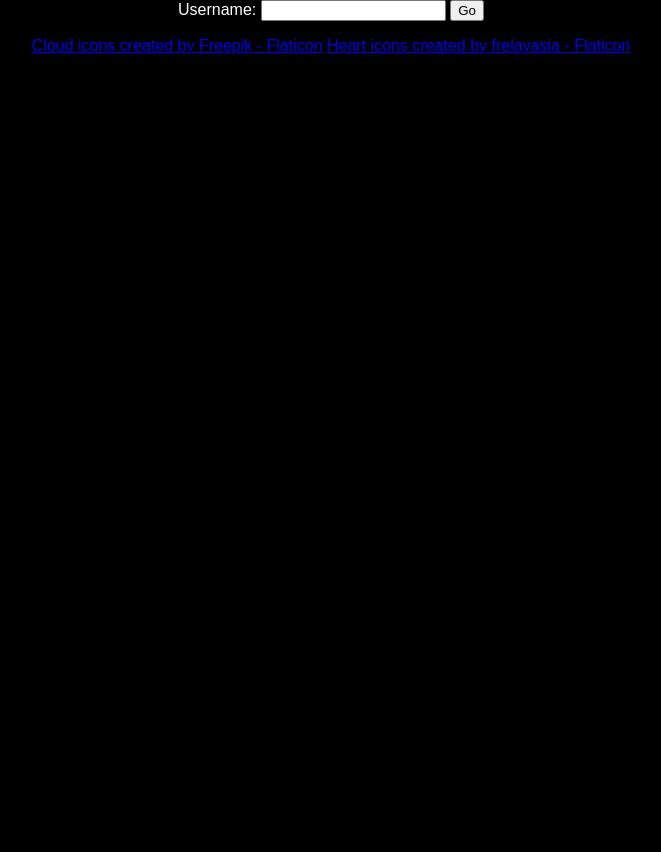
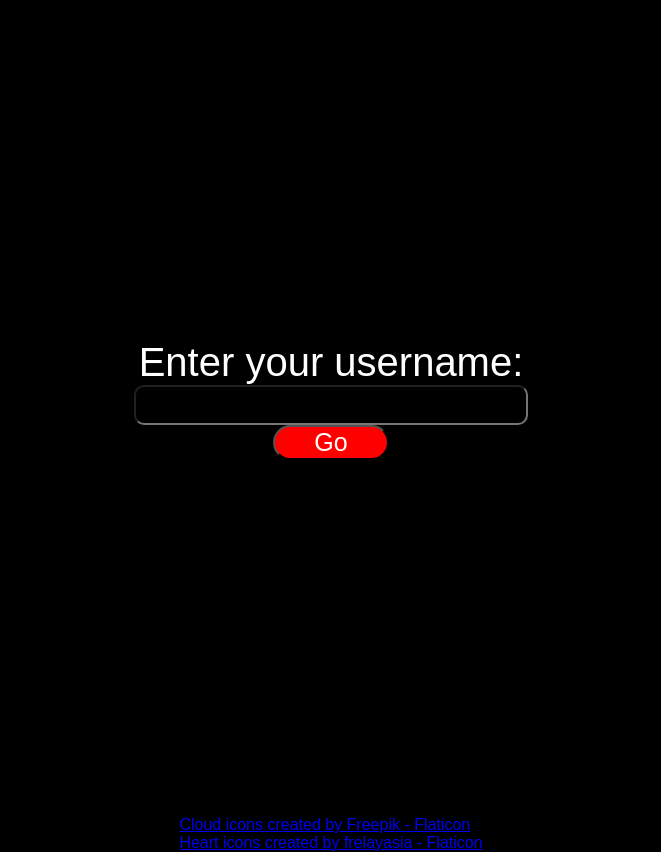
Before and after one commit to NaokiTM/collision-game, a plain HTML site: page index.html in a window 1280 px wide. Shown: the whole page, without its empty margins (309-970 px from the left). Before the commit the page ends 800 px from the top, so only its background shows below. Drawn offline with Linux system fonts and the light colour scheme.

Commit message:
styled username input form

```diff
--- a/frontend/script.js
+++ b/frontend/script.js
@@ -15,18 +15,18 @@ const collision_game = function() { // use a function to hide the identifiers us
     canv.height = window.innerHeight;
 
     //waits for username form submit button to be clicked, then displays the welcome message and canvas.
-    startButton.addEventListener("click", (event) => {
+    userform_button.addEventListener("click", (event) => {
         event.preventDefault()  //prevents page scrolling when using arrow keys
         preventDefaultFlag = true;
 
-        const userForm = document.getElementById("user-form")
-        const welcomeTitle = document.getElementById("title")
+        const userForm = document.getElementById("username_form")
+        const footer = document.querySelector("footer")
 
         let playerUsername = userForm.elements["username"].value
         console.log("the players username is: " + playerUsername)
 
         userForm.style.display = "none";
-        welcomeTitle.style.display = "block";
+        footer.style.display = "none"
         canv.style.display = "block";
         console.log("button clicked")
     })
--- a/frontend/style.css
+++ b/frontend/style.css
@@ -12,8 +12,6 @@ body {
 }
 
 #game_canvas {
-    /* width: 1000px;
-    height: 500px; */
     border: 1px dotted;
     background-color: skyblue;
     display: none;
@@ -26,6 +24,48 @@ body {
     display: none;
 }
 
-#user-form {
+#username_form {
+    display: flex;
+    flex-direction: column;
     justify-content: center;
+    align-items: center;
+    height: 100vh; /* Full viewport height */
+    text-align: center; /* Aligns text inside the form */
+
+    display: flex;
+    flex-direction: column;
+    gap: 5%;
 }
+
+#userform_label {
+    font-size: 40px;
+}
+
+#userform_input {
+    background-color: black;
+    color: white;
+    font-size: 30px;
+    width: 100%;
+    border-radius: 10px;
+}
+
+#userform_input:focus {
+    outline: 2px solid #FFFFFF; /* Changes the focus border to orange */
+    outline-offset: 2px;
+}
+
+#userform_button {
+    font-size: 25px;
+    background-color: red;
+    color: white;
+    border-radius: 25px;
+    width: auto;
+    height: auto;
+    padding-left: 10%;
+    padding-right: 10%;
+}
+
+footer {
+    display: flex;
+    flex-direction: column;
+}
--- a/index.html
+++ b/index.html
@@ -5,14 +5,11 @@
 </head>
 
 <body>
-    <form id = "user-form">
-        <label for="player-username">Username:</label>
-        <input type="text" id="username" name="username" default='user name'>
-        <button type = "button" id = "startButton">Go</button>
+    <form id = "username_form">
+        <label for="player-username" id = "userform_label">Enter your username:</label>
+        <input type="text" id="userform_input" name="username" default='user name'>
+        <button type = "button" id = "userform_button">Go</button>
     </form>
-    <div id = "title">
-        <h2 id = "obstacle_counter"></h2>
-    </div>
     <canvas id = "game_canvas"></canvas>
     <footer>
         <a href="https://www.flaticon.com/free-icons/cloud" title="cloud icons">Cloud icons created by Freepik - Flaticon</a>
```
